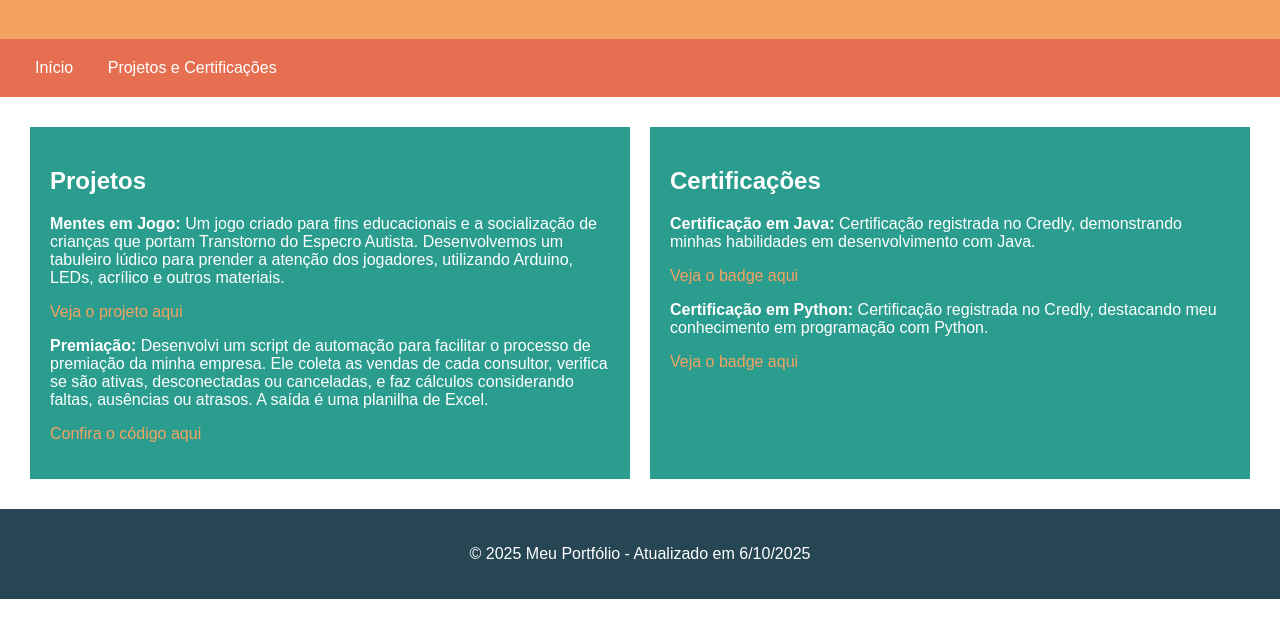
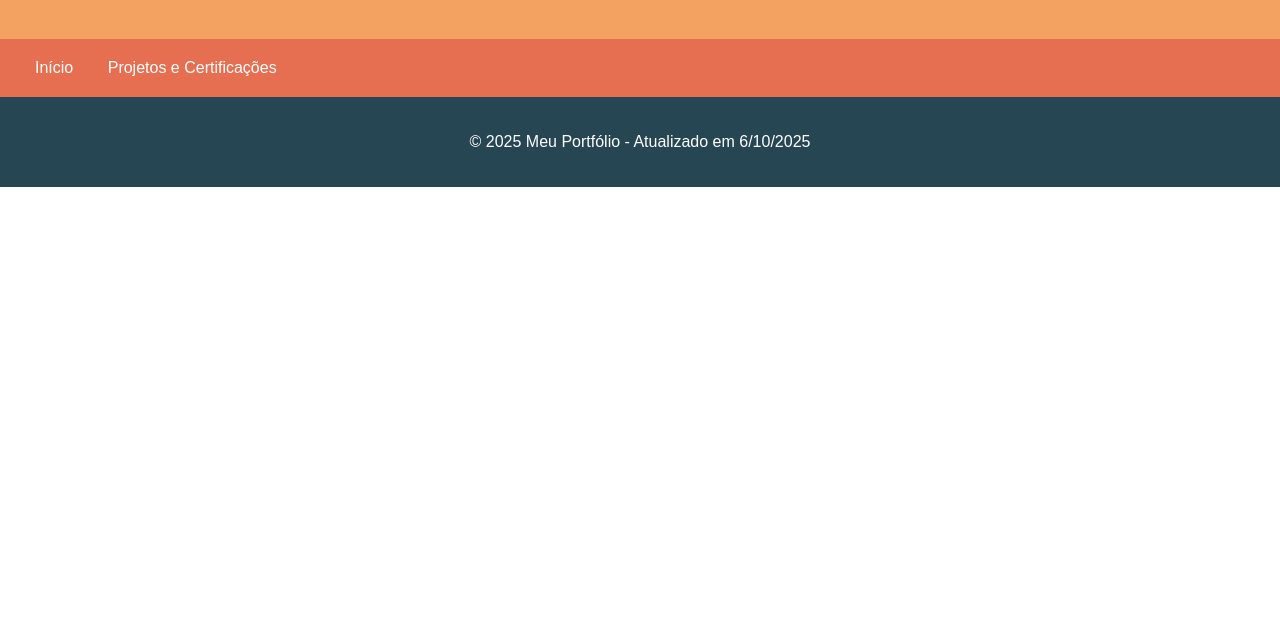
Before and after one commit to O-Kimoto/Portifolio, a plain HTML site: page sobre.html in a window 1280 px wide. Shown: the part 81-718 px from the top of the page. Drawn offline with Linux system fonts and the light colour scheme.

Commit message:
Update sobre.html

```diff
--- a/sobre.html
+++ b/sobre.html
@@ -68,21 +68,7 @@
     <a href="index.html">Início</a>
     <a href="sobre.html">Projetos e Certificações</a>
   </nav>
-  <main>
-    <section class="projects-section">
-      <h2>Projetos</h2>
-      <p><strong>Mentes em Jogo:</strong> Um jogo criado para fins educacionais e a socialização de crianças que portam Transtorno do Especro Autista. Desenvolvemos um tabuleiro lúdico para prender a atenção dos jogadores, utilizando Arduino, LEDs, acrílico e outros materiais.</p>
-      <p><a href="https://github.com/guilhermeblacerda/Mentes_em_Jogo" target="_blank">Veja o projeto aqui</a></p>
-      <p><strong>Premiação:</strong> Desenvolvi um script de automação para facilitar o processo de premiação da minha empresa. Ele coleta as vendas de cada consultor, verifica se são ativas, desconectadas ou canceladas, e faz cálculos considerando faltas, ausências ou atrasos. A saída é uma planilha de Excel.</p>
-      <p><a href="https://github.com/O-Kimoto/PremiacaoSOHO" target="_blank">Confira o código aqui</a></p>
-    </section>
-    <section class="certifications-section">
-      <h2>Certificações</h2>
-      <p><strong>Certificação em Java:</strong> Certificação registrada no Credly, demonstrando minhas habilidades em desenvolvimento com Java.</p>
-      <p><a href="https://www.credly.com/badges/cef3215e-ef9a-41ef-bae2-19eb2ca372ee" target="_blank">Veja o badge aqui</a></p>
-      <p><strong>Certificação em Python:</strong> Certificação registrada no Credly, destacando meu conhecimento em programação com Python.</p>
-      <p><a href="https://www.credly.com/badges/cef3215e-ef9a-41ef-bae2-19eb2ca372ee" target="_blank">Veja o badge aqui</a></p>
-    </section>
+
   </main>
   <footer>
     <p>© 2025 Meu Portfólio</p>
```
